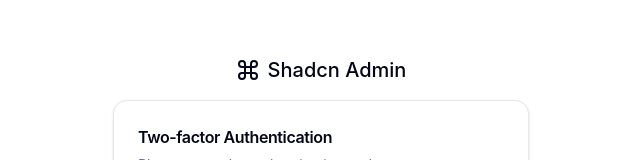
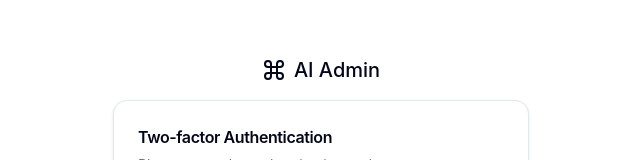
Before and after one commit to sehoone/ai-llm, a Next.js app in the folder admin/llm-admin/: page /otp in a window 1280 px wide. Shown: the part 192-352 px from the top of the page, without its empty margins (319-959 px from the left). Built offline with nearby package versions, Linux system fonts and the light colour scheme.

Commit message:
feat: cleanup-source

```diff
--- a/admin/llm-admin/src/app/clerk/(auth)/layout.tsx
+++ b/admin/llm-admin/src/app/clerk/(auth)/layout.tsx
@@ -15,7 +15,7 @@
           className='relative z-20 flex items-center text-lg font-medium'
         >
           <Logo className='me-2' />
-          Shadcn Admin
+          AI Admin
         </Link>
 
         <ClerkFullLogo className='relative m-auto size-96' />
--- a/admin/llm-admin/src/app/layout.tsx
+++ b/admin/llm-admin/src/app/layout.tsx
@@ -1,8 +1,10 @@
+/* eslint-disable react-refresh/only-export-components */
 import '@/styles/index.css'
 import { Providers } from './providers'
+import type { Metadata } from 'next'
 
-export const metadata = {
-  title: 'Shadcn Admin',
+export const metadata: Metadata = {
+  title: 'AI Admin',
   description: 'Admin dashboard built with Shadcn UI',
 }
 
--- a/admin/llm-admin/src/app/providers.tsx
+++ b/admin/llm-admin/src/app/providers.tsx
@@ -18,6 +18,7 @@
     defaultOptions: {
       queries: {
         retry: (failureCount, error) => {
+          // eslint-disable-next-line no-console
           if (process.env.NODE_ENV === 'development') console.log({ failureCount, error })
           if (failureCount >= 0 && process.env.NODE_ENV === 'development') return false
           if (failureCount > 3 && process.env.NODE_ENV === 'production') return false
--- a/admin/llm-admin/src/components/layout/data/sidebar-data.ts
+++ b/admin/llm-admin/src/components/layout/data/sidebar-data.ts
@@ -18,9 +18,9 @@
   Users,
   MessagesSquare,
   ShieldCheck,
-  AudioWaveform,
+  // AudioWaveform,
   Command,
-  GalleryVerticalEnd,
+  // GalleryVerticalEnd,
 } from 'lucide-react'
 import { ClerkLogo } from '@/assets/clerk-logo'
 import { type SidebarData } from '../types'
--- a/admin/llm-admin/src/components/ui/sidebar.tsx
+++ b/admin/llm-admin/src/components/ui/sidebar.tsx
@@ -290,7 +290,7 @@
       onClick={toggleSidebar}
       title='Toggle Sidebar'
       className={cn(
-        'absolute inset-y-0 z-20 hidden w-4 -translate-x-1/2 transition-all ease-linear group-data-[side=left]:-end-4 group-data-[side=right]:start-0 after:absolute after:inset-y-0 after:start-1/2 after:w-[2px] hover:after:bg-sidebar-border sm:flex',
+        'absolute inset-y-0 z-20 hidden w-4 -translate-x-1/2 transition-all ease-linear group-data-[side=left]:-end-4 group-data-[side=right]:start-0 after:absolute after:inset-y-0 after:start-1/2 after:w-0.5 hover:after:bg-sidebar-border sm:flex',
         'in-data-[side=left]:cursor-w-resize in-data-[side=right]:cursor-e-resize',
         '[[data-side=left][data-state=collapsed]_&]:cursor-e-resize [[data-side=right][data-state=collapsed]_&]:cursor-w-resize',
         'group-data-[collapsible=offcanvas]:translate-x-0 group-data-[collapsible=offcanvas]:after:start-full hover:group-data-[collapsible=offcanvas]:bg-sidebar',
--- a/admin/llm-admin/src/components/ui/tooltip.tsx
+++ b/admin/llm-admin/src/components/ui/tooltip.tsx
@@ -53,7 +53,7 @@
         {...props}
       >
         {children}
-        <TooltipPrimitive.Arrow className='z-50 size-2.5 translate-y-[calc(-50%_-_2px)] rotate-45 rounded-[2px] bg-primary fill-primary' />
+        <TooltipPrimitive.Arrow className='z-50 size-2.5 translate-y-[calc(-50%-2px)] rotate-45 rounded-[2px] bg-primary fill-primary' />
       </TooltipPrimitive.Content>
     </TooltipPrimitive.Portal>
   )
--- a/admin/llm-admin/src/features/auth/auth-layout.tsx
+++ b/admin/llm-admin/src/features/auth/auth-layout.tsx
@@ -7,10 +7,10 @@
 export function AuthLayout({ children }: AuthLayoutProps) {
   return (
     <div className='container grid h-svh max-w-none items-center justify-center'>
-      <div className='mx-auto flex w-full flex-col justify-center space-y-2 py-8 sm:w-[480px] sm:p-8'>
+      <div className='mx-auto flex w-full flex-col justify-center space-y-2 py-8 sm:w-120 sm:p-8'>
         <div className='mb-4 flex items-center justify-center'>
           <Logo className='me-2' />
-          <h1 className='text-xl font-medium'>Shadcn Admin</h1>
+          <h1 className='text-xl font-medium'>AI Admin</h1>
         </div>
         {children}
       </div>
--- a/admin/llm-admin/src/features/auth/sign-in/index.tsx
+++ b/admin/llm-admin/src/features/auth/sign-in/index.tsx
@@ -5,7 +5,7 @@
   Card,
   CardContent,
   CardDescription,
-  CardFooter,
+  // CardFooter,
   CardHeader,
   CardTitle,
 } from '@/components/ui/card'
--- a/admin/llm-admin/src/features/auth/sign-in/sign-in-2.tsx
+++ b/admin/llm-admin/src/features/auth/sign-in/sign-in-2.tsx
@@ -9,10 +9,10 @@
   return (
     <div className='relative container grid h-svh flex-col items-center justify-center lg:max-w-none lg:grid-cols-2 lg:px-0'>
       <div className='lg:p-8'>
-        <div className='mx-auto flex w-full flex-col justify-center space-y-2 py-8 sm:w-[480px] sm:p-8'>
+        <div className='mx-auto flex w-full flex-col justify-center space-y-2 py-8 sm:w-120 sm:p-8'>
           <div className='mb-4 flex items-center justify-center'>
             <Logo className='me-2' />
-            <h1 className='text-xl font-medium'>Shadcn Admin</h1>
+            <h1 className='text-xl font-medium'>AI Admin</h1>
           </div>
         </div>
         <div className='mx-auto flex w-full max-w-sm flex-col justify-center space-y-2'>
--- a/admin/llm-admin/src/features/dashboard/index.tsx
+++ b/admin/llm-admin/src/features/dashboard/index.tsx
@@ -12,7 +12,6 @@
 import { Main } from '@/components/layout/main'
 import { TopNav } from '@/components/layout/top-nav'
 import { ProfileDropdown } from '@/components/profile-dropdown'
-import { Search } from '@/components/search'
 import { ThemeSwitch } from '@/components/theme-switch'
 import { Analytics } from './components/analytics'
 import { Overview } from './components/overview'
@@ -25,7 +24,7 @@
       <Header>
         <TopNav links={topNav} />
         <div className='ms-auto flex items-center space-x-4'>
-          <Search />
+          {/* <Search /> */}
           <ThemeSwitch />
           <ConfigDrawer />
           <ProfileDropdown />
--- a/admin/llm-admin/src/features/tasks/index.tsx
+++ b/admin/llm-admin/src/features/tasks/index.tsx
@@ -2,7 +2,6 @@
 import { Header } from '@/components/layout/header'
 import { Main } from '@/components/layout/main'
 import { ProfileDropdown } from '@/components/profile-dropdown'
-import { Search } from '@/components/search'
 import { ThemeSwitch } from '@/components/theme-switch'
 import { TasksDialogs } from './components/tasks-dialogs'
 import { TasksPrimaryButtons } from './components/tasks-primary-buttons'
@@ -14,7 +13,7 @@
   return (
     <TasksProvider>
       <Header fixed>
-        <Search />
+        {/* <Search /> */}
         <div className='ms-auto flex items-center space-x-4'>
           <ThemeSwitch />
           <ConfigDrawer />
--- a/admin/llm-admin/src/routes/clerk/_authenticated/user-management.tsx
+++ b/admin/llm-admin/src/routes/clerk/_authenticated/user-management.tsx
@@ -1,4 +1,3 @@
-/* eslint-disable react-refresh/only-export-components */
 import { useEffect, useState } from 'react'
 import Link from 'next/link'
 import { useRouter } from 'next/navigation'
```
